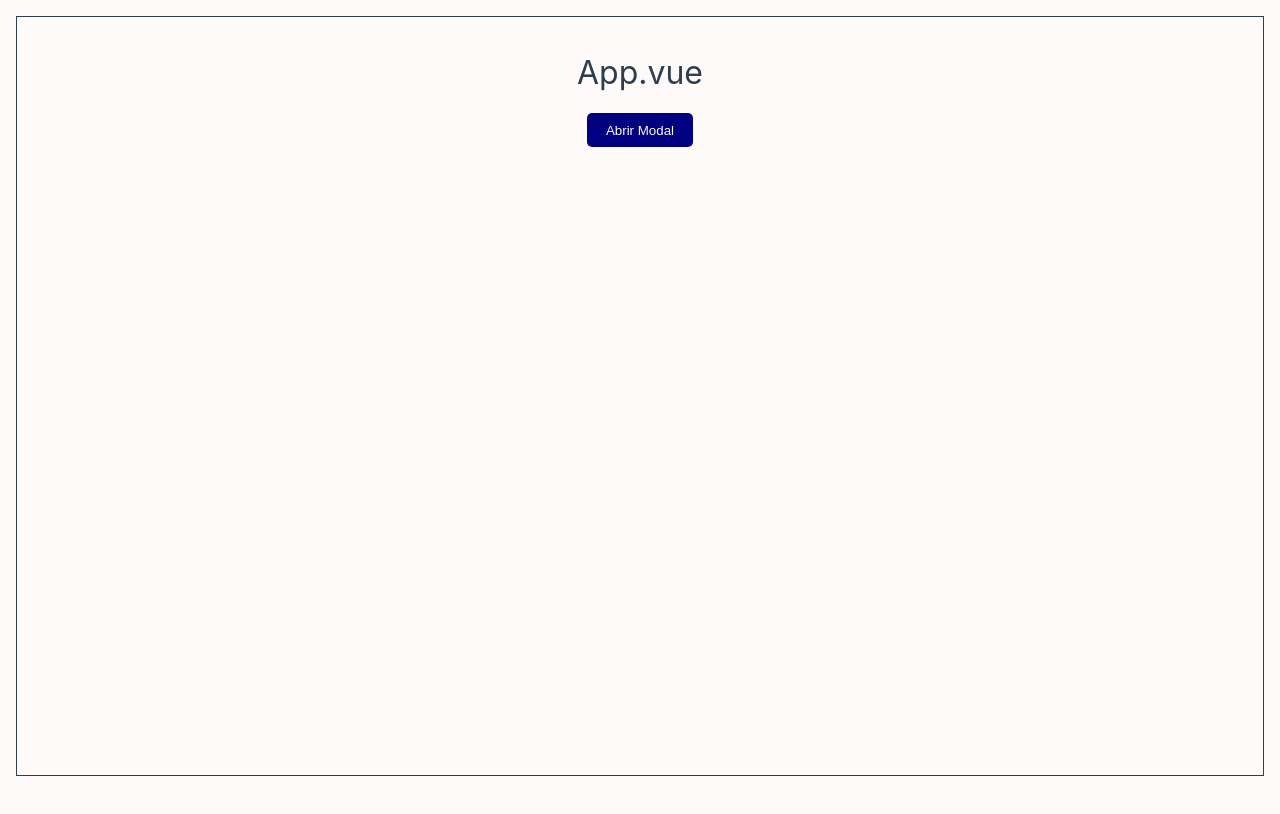
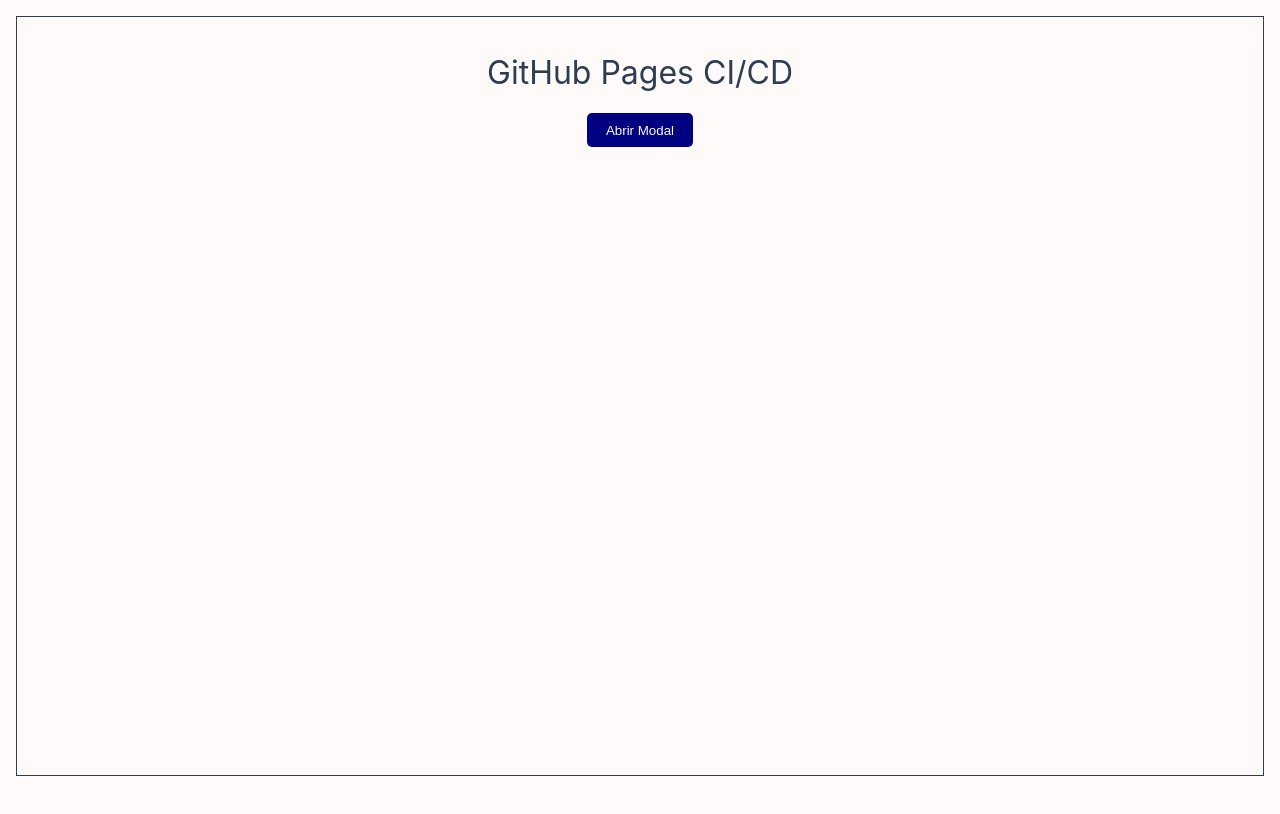
Before and after one commit to dav-leda/vue3-modal-teleport, a Vue app: page / in a window 1280 px wide. Built offline with nearby package versions, Linux system fonts and the light colour scheme.

Commit message:
test action 2

```diff
--- a/src/App.vue
+++ b/src/App.vue
@@ -2,7 +2,7 @@
 <template>
   <main>
 
-    <h1>App.vue</h1>
+    <h1>GitHub Pages CI/CD</h1>
 
     <button
       @click="showModal = true"
```
Also changed, not shown: tsconfig.json (deleted, +0 -39 lines).
